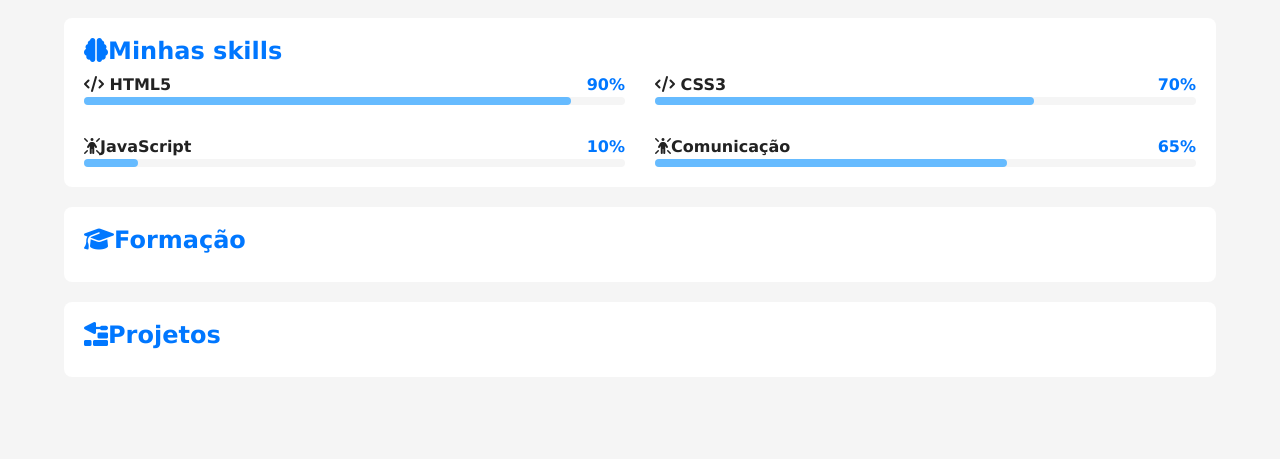
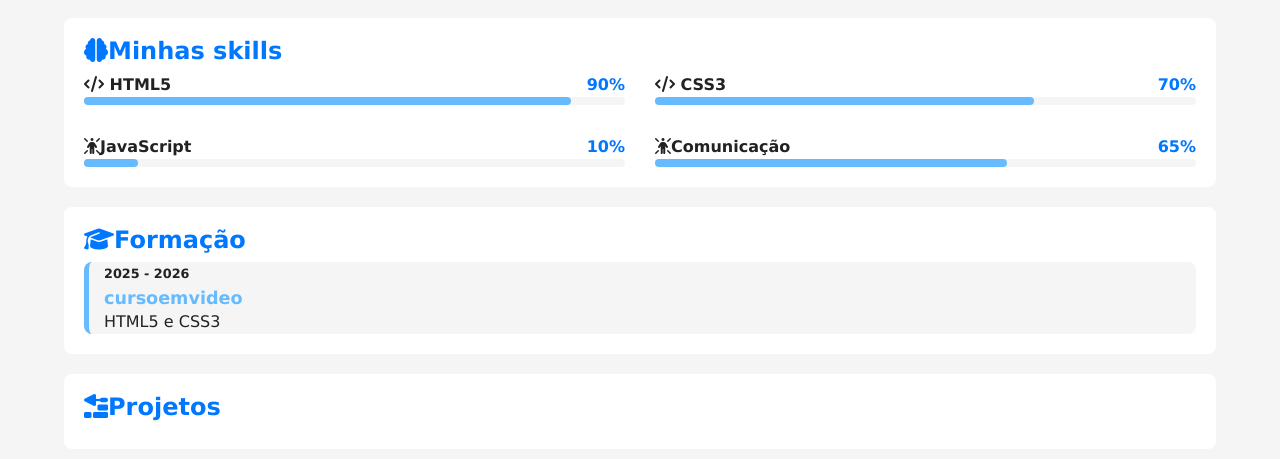
Before and after one commit to Mathsmano/projeto-portfolio, a plain HTML site: page index.html in a window 1280 px wide. Shown: the part 1169-1628 px from the top of the page. Before the commit the page ends 1566 px from the top, so only its background shows below. Drawn offline with Linux system fonts and the light colour scheme.

Commit message:
quase acabado

```diff
--- a/estilos/style.css
+++ b/estilos/style.css
@@ -179,6 +179,40 @@ body{
         border-radius: 4px;
     }
 
+    #formacao-container{
+        display: flex;
+        flex-direction:column-reverse;
+    }
+
+    #formacao-container .curso{
+        background-color: var(--fundo-principal);
+        gap: 20px;
+        border-radius: 8px;
+        border-left: 5px solid var(--destaque-inverso);
+        padding-left: 15px;
+        transition: border-width 0.3s, border-color 0.3s;
+    }
+
+    #formacao-container .curso:hover{
+        border-left-width: 15px;
+        border-color: var(--destaque);
+        cursor: pointer;
+    }
+
+    #formacao-container .periodo{
+        font-size: 0.8em;
+        font-weight: bold;
+        color: var(--texto);
+    }
+
+    #formacao-container .instituicao{
+        color: var(--destaque-inverso);
+        font-size: 1.1em;
+    }
+
+
+
+
     @media screen and (min-width:768px){
         #skill-container{
             grid-template-columns: 1fr 1fr;
--- a/index.html
+++ b/index.html
@@ -123,6 +123,14 @@
 
             <article id="formacao">
                 <h2><i class="fa-solid fa-graduation-cap"></i>Formação</h2>
+
+                <div id="formacao-container">
+                    <div class="curso">
+                        <p class="periodo">2025 - 2026</p>
+                        <h3 class="instituicao">cursoemvideo</h3>
+                        <p class="titulacao">HTML5 e CSS3</p>
+                    </div>
+                </div>
             </article><!--fim formacao-->
 
 
```
